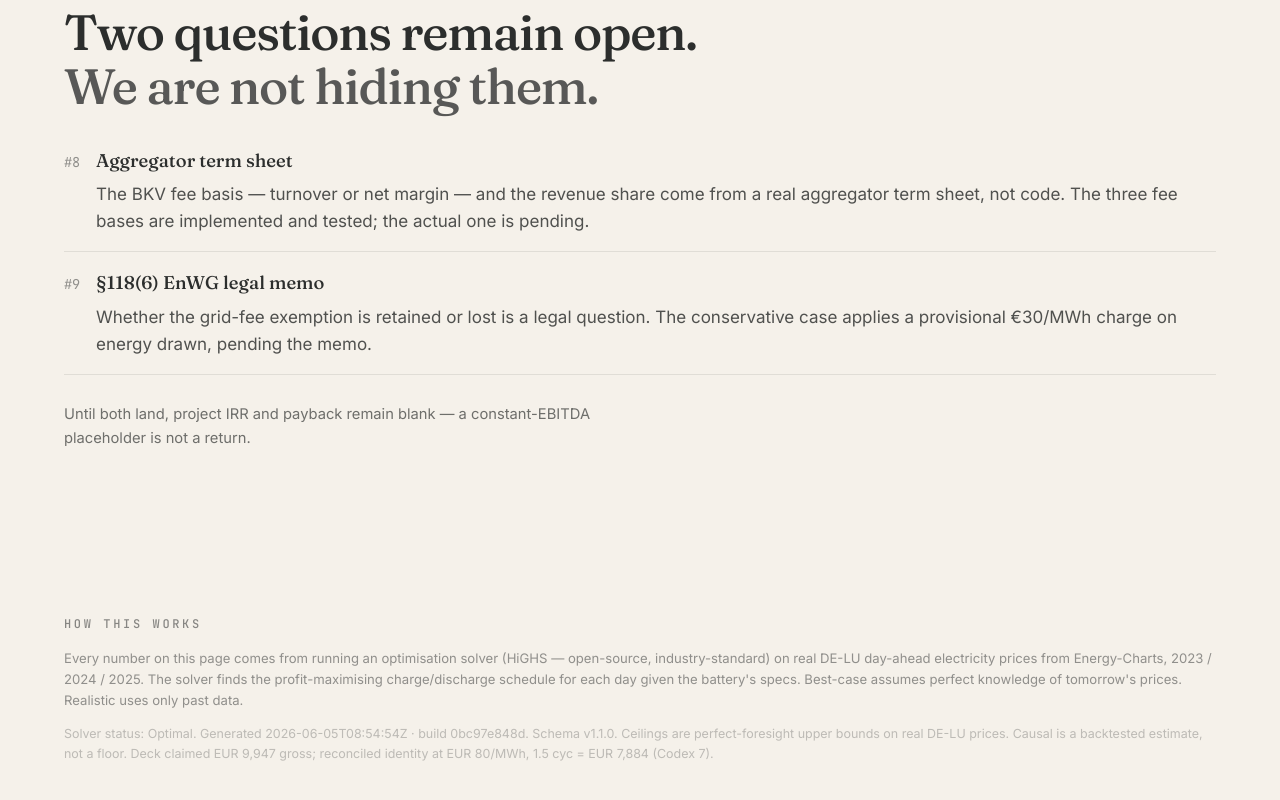
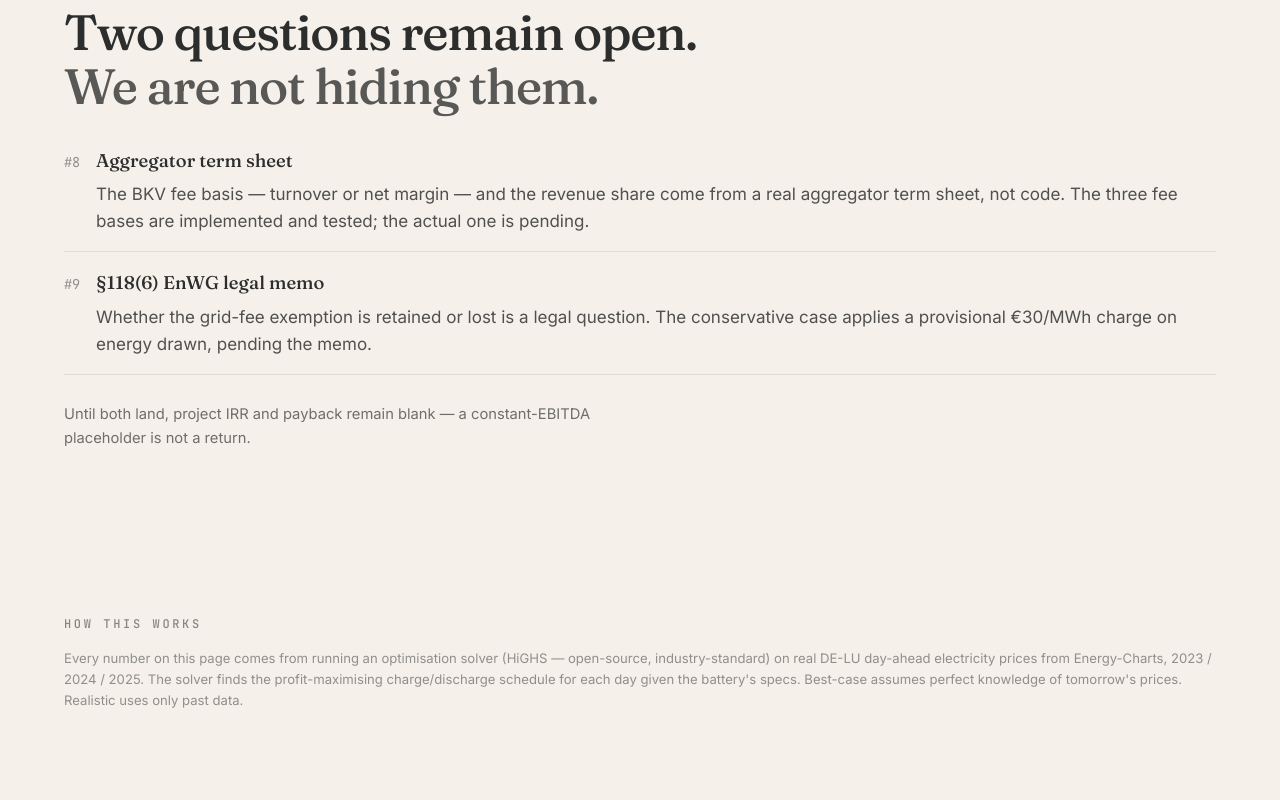
Before and after one commit to Nikerane/kellerwatt-sim, a React (Vite) app in the folder web/: page / in a window 1280 px wide. Shown: the part 2921-3721 px from the top of the page. Built offline with nearby package versions, Linux system fonts and the light colour scheme.

Commit message:
fix(web): remove solver provenance line from Honesty footer

```diff
--- a/web/src/pages/HonestyPage.tsx
+++ b/web/src/pages/HonestyPage.tsx
@@ -154,12 +154,6 @@ export function HonestyPage() {
           the battery's specs. Best-case assumes perfect knowledge of tomorrow's
           prices. Realistic uses only past data.
         </p>
-        <p style={{ marginTop: 10, fontSize: "0.78rem", opacity: 0.55 }}>
-          Solver status: {results.solver.status}. Generated{" "}
-          {p.generated_utc}
-          {p.git_commit ? <> · build {p.git_commit.slice(0, 10)}</> : null}
-          . Schema v{results.schema_version}. {p.note}
-        </p>
       </footer>
     </main>
   );
```
